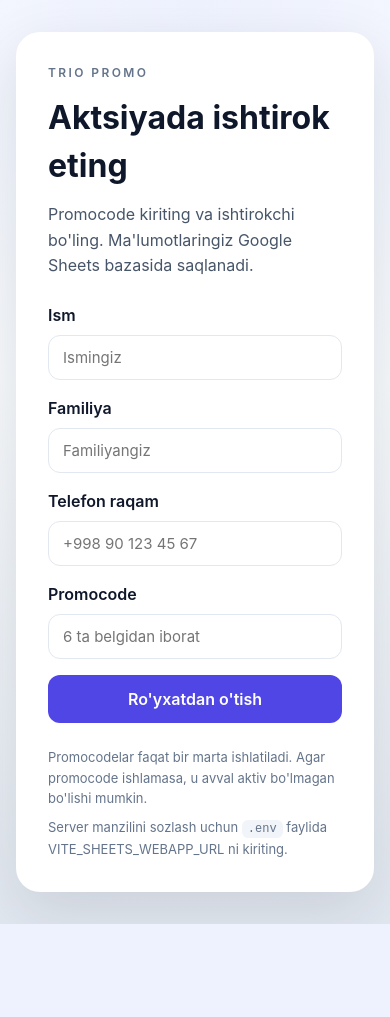
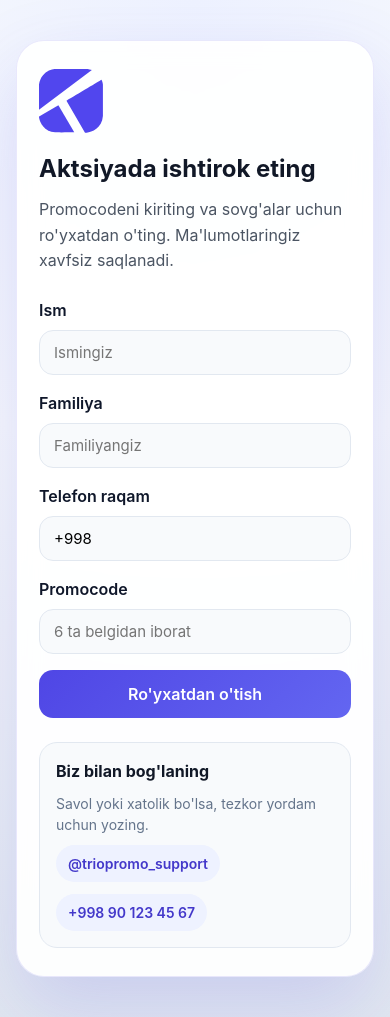
Before and after one commit to reimoffazizbek/trio-promo-app, a Vue app: page / in a window 390 px wide. Before the commit the page ends 924 px from the top, so only its background shows below. Built offline with nearby package versions, Linux system fonts and the light colour scheme.

Commit message:
Update promo form layout and phone formatting

```diff
--- a/src/App.vue
+++ b/src/App.vue
@@ -1,23 +1,90 @@
 <script setup lang="ts">
 import { computed, ref } from 'vue'
 
-const formState = ref({
+const PHONE_PREFIX = '+998 '
+
+const createFormState = () => ({
   firstName: '',
   lastName: '',
-  phone: '',
+  phone: PHONE_PREFIX,
   promoCode: '',
 })
+
+const formState = ref(createFormState())
 
 const isSubmitting = ref(false)
 const statusMessage = ref('')
 const statusType = ref<'idle' | 'success' | 'error'>('idle')
 
+const normalizePhone = (value: string) => {
+  let digits = value.replace(/\D/g, '')
+
+  if (digits.startsWith('998')) {
+    digits = digits.slice(3)
+  }
+
+  const local = digits.slice(0, 9)
+  const part1 = local.slice(0, 2)
+  const part2 = local.slice(2, 5)
+  const part3 = local.slice(5, 7)
+  const part4 = local.slice(7, 9)
+
+  let formatted = PHONE_PREFIX
+
+  if (part1) {
+    formatted += `(${part1}`
+  }
+
+  if (part1.length === 2) {
+    formatted += ')'
+  }
+
+  if (part2) {
+    formatted += ` ${part2}`
+  }
+
+  if (part3) {
+    formatted += ` ${part3}`
+  }
+
+  if (part4) {
+    formatted += ` ${part4}`
+  }
+
+  return formatted.trimEnd()
+}
+
+const handlePhoneInput = (event: Event) => {
+  const input = event.target as HTMLInputElement
+  const formatted = normalizePhone(input.value)
+  formState.value.phone = formatted
+
+  if (input.value !== formatted) {
+    input.value = formatted
+  }
+}
+
+const handlePhoneKeydown = (event: KeyboardEvent) => {
+  const input = event.target as HTMLInputElement
+  const selectionStart = input.selectionStart ?? 0
+  const selectionEnd = input.selectionEnd ?? 0
+
+  if (
+    (event.key === 'Backspace' && selectionStart <= PHONE_PREFIX.length && selectionEnd <= PHONE_PREFIX.length) ||
+    (event.key === 'Delete' && selectionStart < PHONE_PREFIX.length)
+  ) {
+    event.preventDefault()
+    input.setSelectionRange(PHONE_PREFIX.length, PHONE_PREFIX.length)
+  }
+}
+
 const isFormValid = computed(() => {
   const { firstName, lastName, phone, promoCode } = formState.value
+  const digitCount = phone.replace(/\D/g, '').length
   return (
     firstName.trim().length > 0 &&
     lastName.trim().length > 0 &&
-    phone.trim().length >= 7 &&
+    digitCount === 12 &&
     promoCode.trim().length === 6
   )
 })
@@ -41,8 +108,7 @@ const handleSubmit = async () => {
 
   if (!endpoint) {
     statusType.value = 'error'
-    statusMessage.value =
-      'Google Sheets uchun server manzili sozlanmagan. VITE_SHEETS_WEBAPP_URL ni kiriting.'
+    statusMessage.value = 'Server manzili sozlanmagan. Administrator bilan bog\'laning.'
     return
   }
 
@@ -58,11 +124,11 @@ const handleSubmit = async () => {
   try {
     const response = await fetch(endpoint, {
       method: 'POST',
-      redirect: "follow",
+      redirect: 'follow',
       headers: {
         'Content-Type': 'text/plain;charset=utf-8',
       },
-      body: JSON.stringify(payload)
+      body: JSON.stringify(payload),
     }).then((res) => res.json())
 
     if (!response.success) {
@@ -73,14 +139,8 @@ const handleSubmit = async () => {
     }
 
     statusType.value = 'success'
-    statusMessage.value =
-      "Tabriklaymiz! Ro'yxatdan muvaffaqiyatli o'tdingiz."
-    formState.value = {
-      firstName: '',
-      lastName: '',
-      phone: '',
-      promoCode: '',
-    }
+    statusMessage.value = "Tabriklaymiz! So'rovingiz qabul qilindi."
+    formState.value = createFormState()
   } catch (error) {
     statusType.value = 'error'
     statusMessage.value = "Server bilan bog'lanishda xatolik yuz berdi. Keyinroq urinib ko'ring."
@@ -94,11 +154,13 @@ const handleSubmit = async () => {
   <div class="page">
     <main class="card">
       <header class="card__header">
-        <p class="eyebrow">Trio Promo</p>
-        <h1>Aktsiyada ishtirok eting</h1>
-        <p class="subtitle">
-          Promocode kiriting va ishtirokchi bo'ling. Ma'lumotlaringiz Google Sheets bazasida saqlanadi.
-        </p>
+        <img class="logo" src="/logo.svg" alt="Trio Promo" />
+        <div class="header-text">
+          <h1>Aktsiyada ishtirok eting</h1>
+          <p class="subtitle">
+            Promocodeni kiriting va sovg'alar uchun ro'yxatdan o'ting. Ma'lumotlaringiz xavfsiz saqlanadi.
+          </p>
+        </div>
       </header>
 
       <form class="form" @submit.prevent="handleSubmit">
@@ -114,7 +176,15 @@ const handleSubmit = async () => {
 
         <label class="field">
           <span>Telefon raqam</span>
-          <input v-model="formState.phone" type="tel" placeholder="+998 90 123 45 67" autocomplete="tel" />
+          <input
+            v-model="formState.phone"
+            type="tel"
+            inputmode="numeric"
+            placeholder="+998 (90) 123 45 67"
+            autocomplete="tel"
+            @input="handlePhoneInput"
+            @keydown="handlePhoneKeydown"
+          />
         </label>
 
         <label class="field">
@@ -138,12 +208,13 @@ const handleSubmit = async () => {
         {{ statusMessage }}
       </p>
 
-      <div class="tips">
-        <p>
-          Promocodelar faqat bir marta ishlatiladi. Agar promocode ishlamasa, u avval aktiv bo'lmagan
-          bo'lishi mumkin.
-        </p>
-        <p>Server manzilini sozlash uchun <code>.env</code> faylida VITE_SHEETS_WEBAPP_URL ni kiriting.</p>
+      <div class="contact">
+        <h2>Biz bilan bog'laning</h2>
+        <p>Savol yoki xatolik bo'lsa, tezkor yordam uchun yozing.</p>
+        <div class="contact__items">
+          <a class="contact__item" href="https://t.me/triopromo_support" target="_blank" rel="noopener">@triopromo_support</a>
+          <a class="contact__item" href="tel:+998901234567">+998 90 123 45 67</a>
+        </div>
       </div>
     </main>
   </div>
@@ -155,34 +226,44 @@ const handleSubmit = async () => {
   display: flex;
   align-items: center;
   justify-content: center;
-  padding: 32px 16px;
+  padding: 40px 16px;
 }
 
 .card {
-  width: min(520px, 100%);
-  background: #ffffff;
-  border-radius: 24px;
-  padding: 32px;
-  box-shadow: 0 20px 60px rgba(15, 23, 42, 0.12);
+  width: min(560px, 100%);
+  background: rgba(255, 255, 255, 0.92);
+  border-radius: 28px;
+  padding: 36px;
+  box-shadow: 0 32px 80px rgba(79, 70, 229, 0.18);
   display: grid;
   gap: 24px;
+  border: 1px solid rgba(79, 70, 229, 0.12);
+  backdrop-filter: blur(12px);
 }
 
 .card__header {
   display: grid;
-  gap: 12px;
+  gap: 18px;
 }
 
-.eyebrow {
-  font-size: 12px;
-  text-transform: uppercase;
-  letter-spacing: 0.2em;
-  color: #64748b;
-  font-weight: 600;
+.logo {
+  width: 72px;
+  height: 72px;
+  object-fit: contain;
+}
+
+.header-text {
+  display: grid;
+  gap: 10px;
+}
+
+h1 {
+  font-size: 28px;
+  color: #111827;
 }
 
 .subtitle {
-  color: #475569;
+  color: #4b5563;
   line-height: 1.6;
 }
 
@@ -200,23 +281,25 @@ const handleSubmit = async () => {
 
 .field input {
   padding: 12px 14px;
-  border-radius: 12px;
+  border-radius: 14px;
   border: 1px solid #e2e8f0;
   font-size: 15px;
-  transition: border-color 0.2s ease, box-shadow 0.2s ease;
+  background: #f8fafc;
+  transition: border-color 0.2s ease, box-shadow 0.2s ease, background 0.2s ease;
 }
 
 .field input:focus {
   outline: none;
-  border-color: #6366f1;
-  box-shadow: 0 0 0 3px rgba(99, 102, 241, 0.2);
+  border-color: #4f46e5;
+  box-shadow: 0 0 0 3px rgba(79, 70, 229, 0.2);
+  background: #ffffff;
 }
 
 .button {
   padding: 14px 16px;
-  border-radius: 12px;
+  border-radius: 14px;
   border: none;
-  background: #4f46e5;
+  background: linear-gradient(135deg, #4f46e5 0%, #6366f1 100%);
   color: #fff;
   font-size: 16px;
   font-weight: 600;
@@ -232,7 +315,7 @@ const handleSubmit = async () => {
 
 .button:not(:disabled):hover {
   transform: translateY(-1px);
-  box-shadow: 0 12px 24px rgba(79, 70, 229, 0.3);
+  box-shadow: 0 14px 30px rgba(79, 70, 229, 0.28);
 }
 
 .status {
@@ -251,18 +334,57 @@ const handleSubmit = async () => {
   color: #b42318;
 }
 
-.tips {
-  font-size: 13px;
-  color: #64748b;
-  line-height: 1.6;
+.contact {
   display: grid;
-  gap: 8px;
+  gap: 10px;
+  padding: 16px;
+  border-radius: 18px;
+  background: #f8fafc;
+  border: 1px solid #e2e8f0;
 }
 
-.tips code {
-  background: #f1f5f9;
-  padding: 2px 6px;
-  border-radius: 6px;
-  font-size: 12px;
+.contact h2 {
+  font-size: 16px;
+  color: #111827;
+}
+
+.contact p {
+  font-size: 14px;
+  color: #64748b;
+}
+
+.contact__items {
+  display: flex;
+  flex-wrap: wrap;
+  gap: 12px;
+}
+
+.contact__item {
+  padding: 8px 12px;
+  border-radius: 999px;
+  background: #eef2ff;
+  color: #4338ca;
+  font-weight: 600;
+  font-size: 14px;
+  text-decoration: none;
+}
+
+.contact__item:hover {
+  background: #e0e7ff;
+}
+
+@media (max-width: 520px) {
+  .card {
+    padding: 28px 22px;
+  }
+
+  .logo {
+    width: 64px;
+    height: 64px;
+  }
+
+  h1 {
+    font-size: 24px;
+  }
 }
 </style>
```
